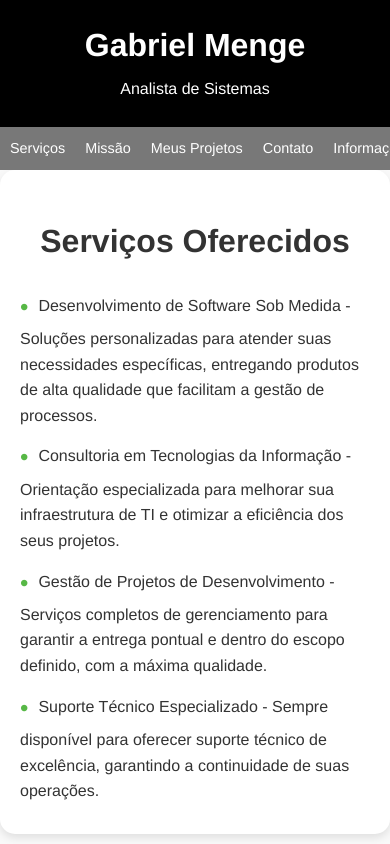
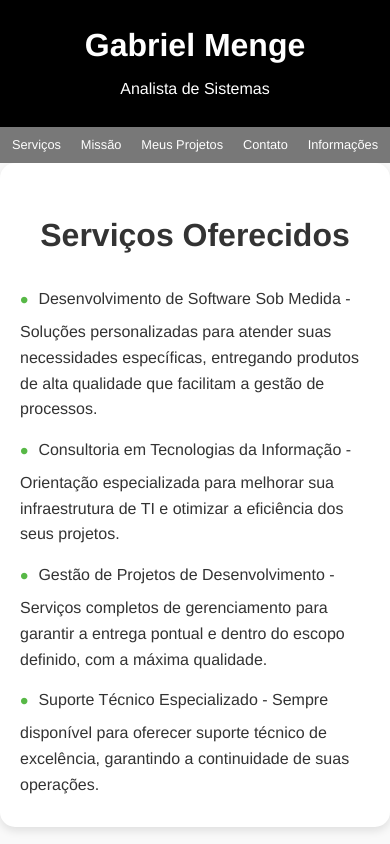
Before and after one commit to gmenge/portfolio, a plain HTML site: page index.html in a window 390 px wide. Shown: the top 844 px of the page. Drawn offline with Linux system fonts and the light colour scheme.

Commit message:
Update styles.css

```diff
--- a/styles.css
+++ b/styles.css
@@ -209,8 +209,8 @@ footer {
     }
 
     nav ul li a {
-        padding: 10px; /* Diminui o padding para melhor ajuste em telas pequenas */
-        font-size: 0.9em; /* Diminui o tamanho da fonte dos links no menu */
+        padding: 8px; /* Diminui o padding para melhor ajuste em telas pequenas */
+        font-size: 0.8em; /* Diminui o tamanho da fonte dos links no menu */
     }
 
     header h1 {
```
